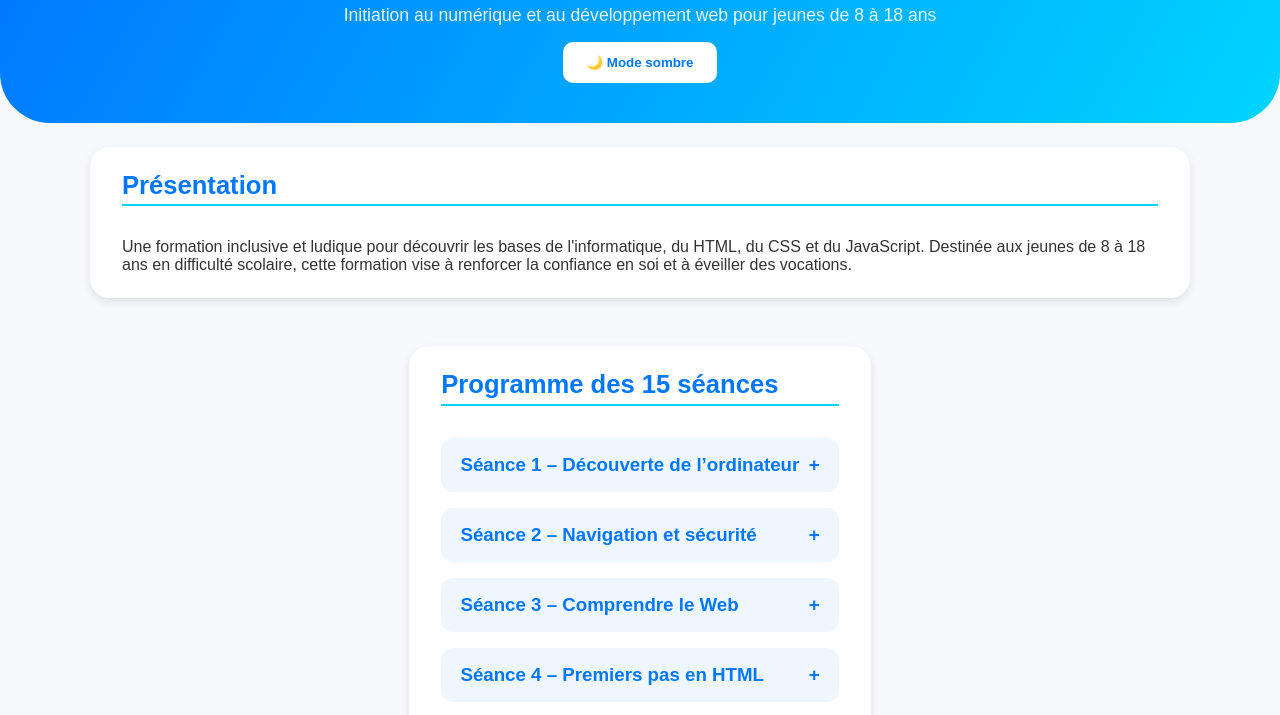
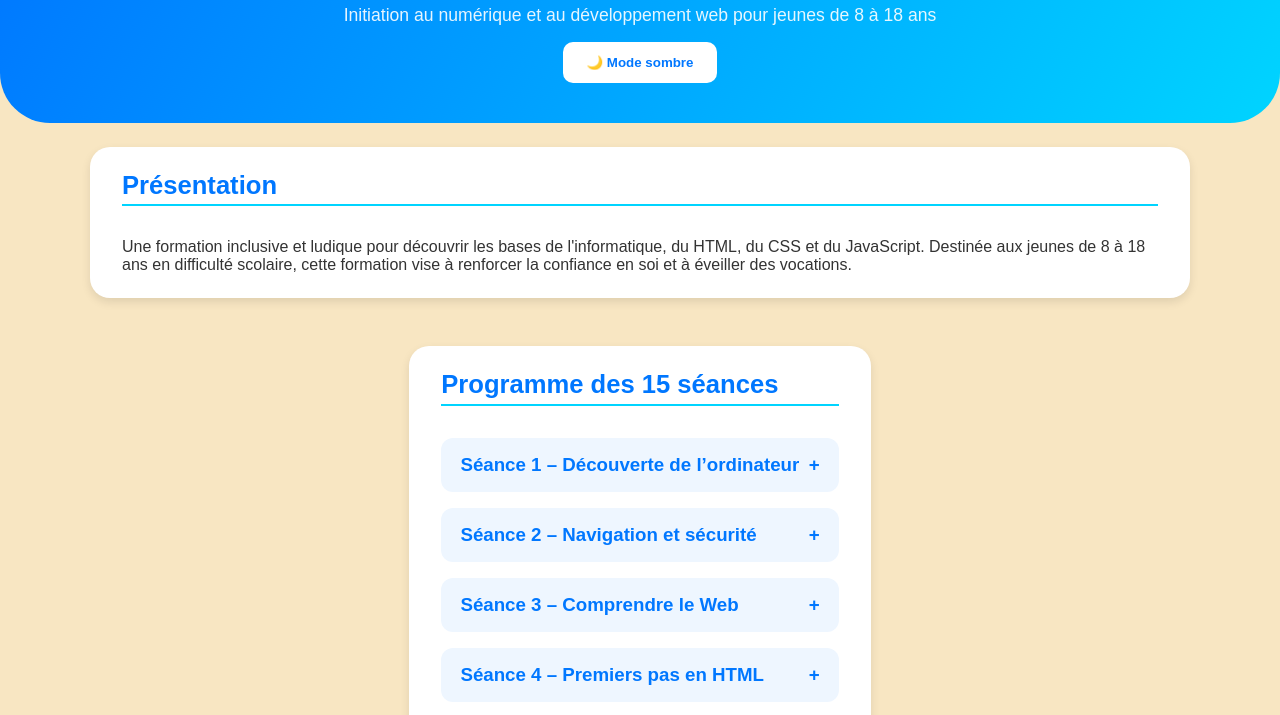
Before and after one commit to ABDEDOUNassim/site-formation, a plain HTML site: page index.html in a window 1280 px wide. Shown: the part 83-798 px from the top of the page. Drawn offline with Linux system fonts and the light colour scheme.

Commit message:
modif backgroud

```diff
--- a/style.css
+++ b/style.css
@@ -7,7 +7,7 @@
 
 body {
   font-family: 'Poppins', sans-serif;
-  background-color: #f7f9fc;
+  background-color: #f8e6c2;
   color: #333;
   display: grid;
   grid-template-rows: auto 1fr auto;
```
